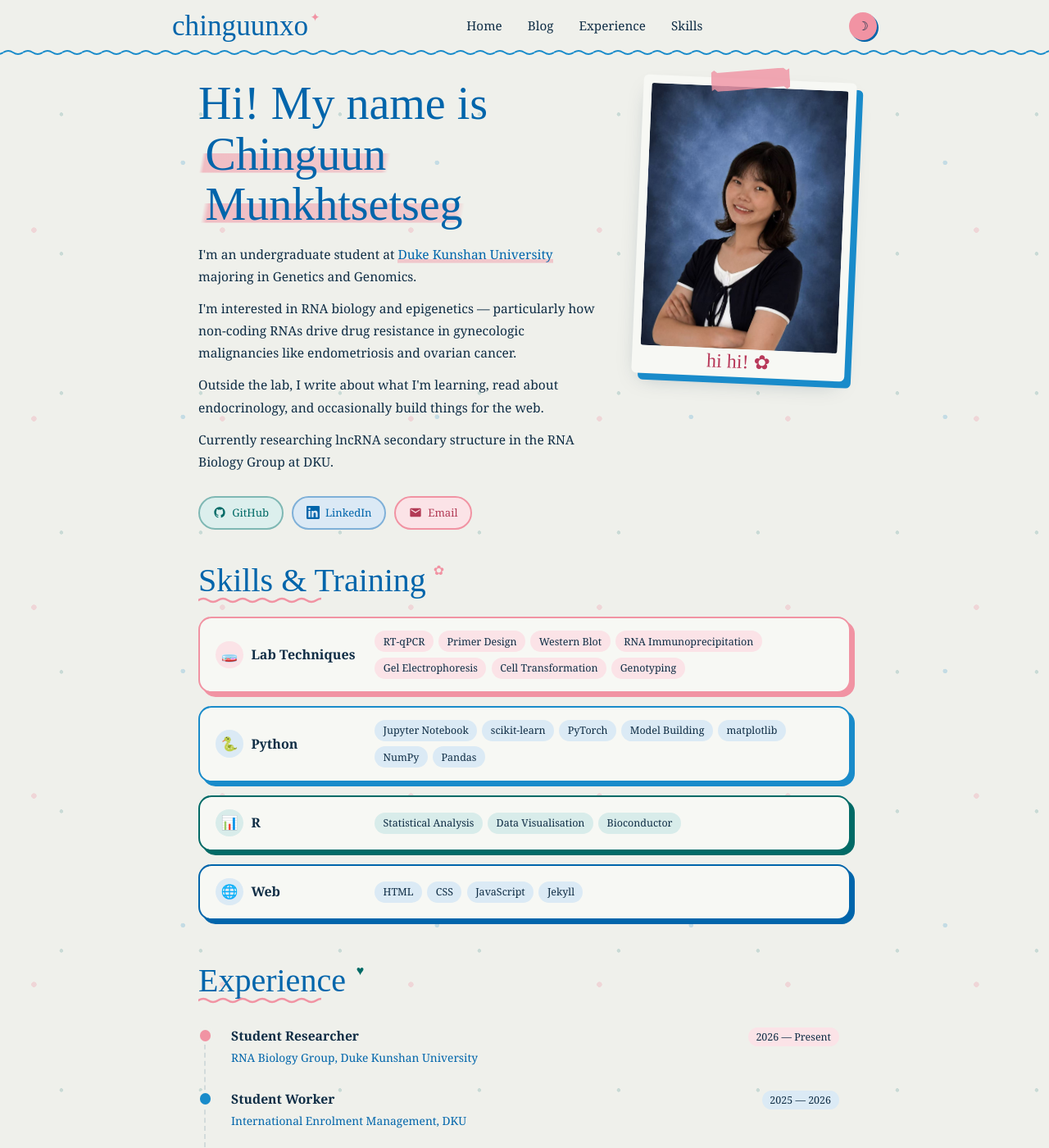
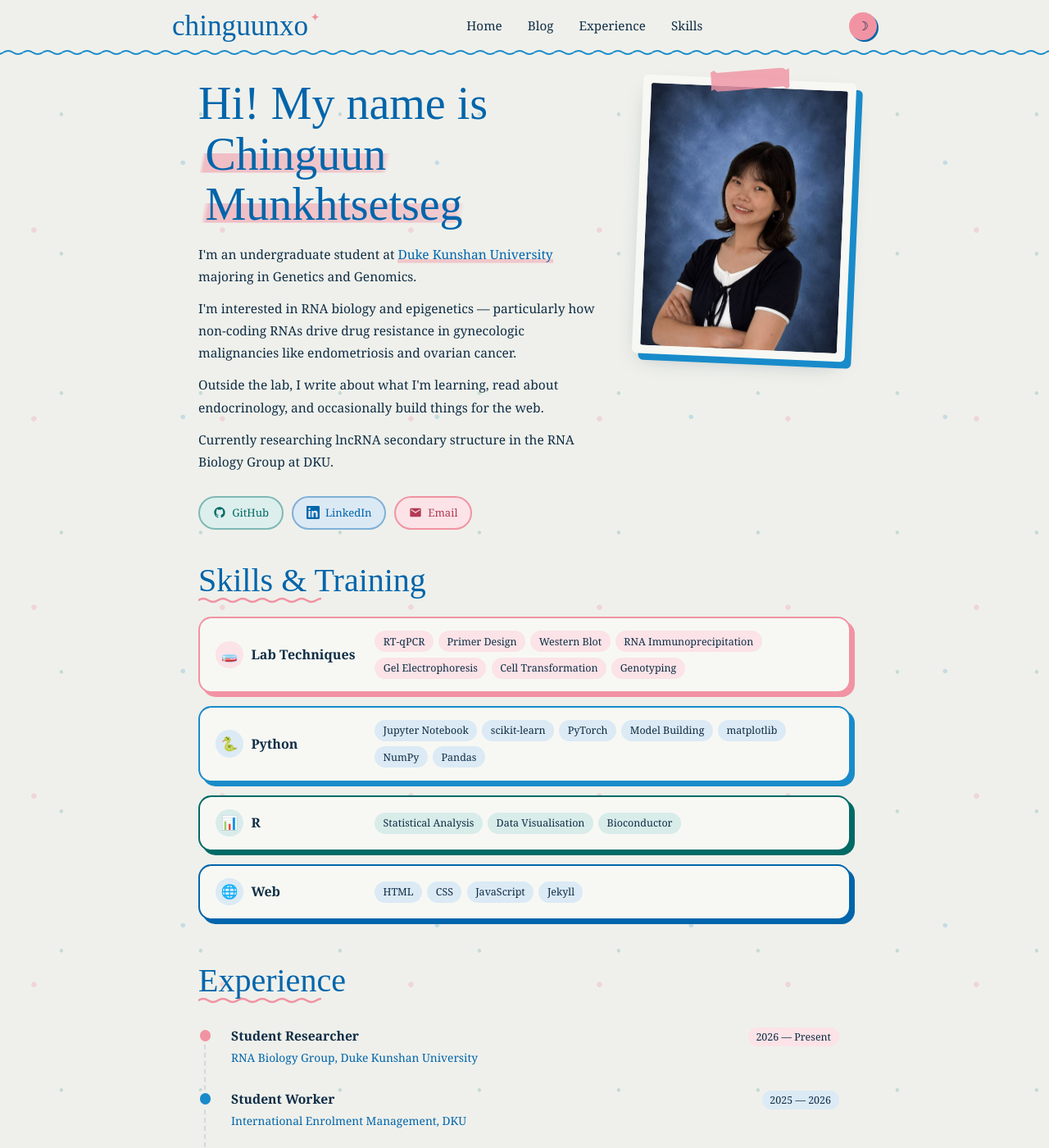
Before and after one commit to chinguunxo/chinguunxo.github.io, a Jekyll site: the page built from index.html, in a window 1280 px wide and 1400 px high. Shown: the whole window at 82% size. Built offline with Jekyll 4.4.1, drawn with Linux system fonts in a browser that asks for light colours; some web fonts are replaced; some of the changed text lies outside the part shown.

Commit message:
Remove cutesy captions and heading doodles
Drops the photo caption, the footer sign-off line and the decorative
glyphs beside section headings.

Co-Authored-By: Claude Opus 5.5 <noreply@anthropic.com>
Claude-Session: https://claude.ai/code/session_01NXyneBx8CgmgR6RL1eBJTZ

```diff
--- a/_layouts/default.html
+++ b/_layouts/default.html
@@ -69,10 +69,7 @@
 
   <footer class="site-footer">
     <div class="footer-inner">
-      <div class="footer-signoff">
-        <p class="footer-hello">thanks for stopping by ♥</p>
-        <p class="footer-copy">© {{ site.time | date: "%Y" }} {{ site.author.name }}</p>
-      </div>
+      <p class="footer-copy">© {{ site.time | date: "%Y" }} {{ site.author.name }}</p>
       <div class="footer-links">
         {% if site.author.github %}<a href="https://github.com/{{ site.author.github }}" target="_blank" rel="noopener">GitHub</a>{% endif %}
         {% if site.author.linkedin %}<a href="https://linkedin.com/in/{{ site.author.linkedin }}" target="_blank" rel="noopener">LinkedIn</a>{% endif %}
--- a/assets/css/style.css
+++ b/assets/css/style.css
@@ -273,7 +273,7 @@ p:last-child { margin-bottom: 0; }
 /* polaroid with tape and a sticker shadow */
 .intro-photo {
 	position: relative;
-	padding: 10px 10px 34px;
+	padding: 10px;
 	background: var(--bg-card);
 	border-radius: 6px;
 	rotate: 2.5deg;
@@ -291,18 +291,6 @@ p:last-child { margin-bottom: 0; }
 	rotate: -5deg;
 	background: rgba(241, 147, 163, 0.8);
 	clip-path: polygon(0 10%, 4% 0, 8% 12%, 92% 0, 96% 12%, 100% 4%, 100% 90%, 96% 100%, 92% 88%, 8% 100%, 4% 88%, 0 96%);
-}
-.intro-photo::after {
-	content: "hi hi! ✿";
-	position: absolute;
-	left: 0;
-	right: 0;
-	bottom: 4px;
-	text-align: center;
-	font-family: var(--font-display);
-	font-size: 1.5rem;
-	line-height: 1.2;
-	color: var(--pink-ink);
 }
 .intro-photo:hover { rotate: -1.5deg; box-shadow: 10px 10px 0 var(--pink), 0 16px 32px -12px rgba(15, 45, 69, 0.4); }
 .intro-photo img {
@@ -374,9 +362,8 @@ p:last-child { margin-bottom: 0; }
 	font-weight: 400;
 	color: var(--heading);
 	margin-bottom: 1.4rem;
-	padding-right: 1.4rem;
 }
-/* pink squiggle underline + a little sparkle */
+/* pink squiggle underline */
 .compact-heading::after {
 	content: "";
 	position: absolute;
@@ -386,17 +373,6 @@ p:last-child { margin-bottom: 0; }
 	height: 8px;
 	background: var(--squiggle-pink) repeat-x left center / 24px 8px;
 }
-.compact-heading::before {
-	content: "✦";
-	position: absolute;
-	right: 0;
-	top: 0.1em;
-	font-family: var(--font-serif);
-	font-size: 1rem;
-	color: var(--dynamic-blue);
-}
-.compact-section:nth-of-type(3n+2) .compact-heading::before { content: "✿"; color: var(--pink); }
-.compact-section:nth-of-type(3n+3) .compact-heading::before { content: "♥"; color: var(--poseidon); }
 
 /* ───────────────────────────────────────────────────────
    TOOL CARDS
@@ -626,14 +602,7 @@ p:last-child { margin-bottom: 0; }
 	align-items: center;
 	gap: 1rem;
 }
-.footer-signoff p { margin: 0; }
-.footer-hello {
-	font-family: var(--font-display);
-	font-size: 2rem;
-	line-height: 1.1;
-	color: var(--heading);
-}
-.footer-copy { font-size: 0.8rem; color: var(--text-muted); }
+.footer-copy { font-size: 0.85rem; color: var(--text-muted); margin: 0; }
 .footer-links { display: flex; flex-wrap: wrap; gap: 0.6rem; }
 .footer-links a {
 	--c: var(--poseidon);
@@ -802,7 +771,6 @@ p:last-child { margin-bottom: 0; }
 		box-shadow: 5px 5px 0 var(--dynamic-blue);
 	}
 	.intro-photo::before { top: -6px; width: 64px; height: 20px; left: 70%; }
-	.intro-photo::after { display: none; }
 	.intro-photo img {
 		width: 140px;
 		aspect-ratio: 1;
```
